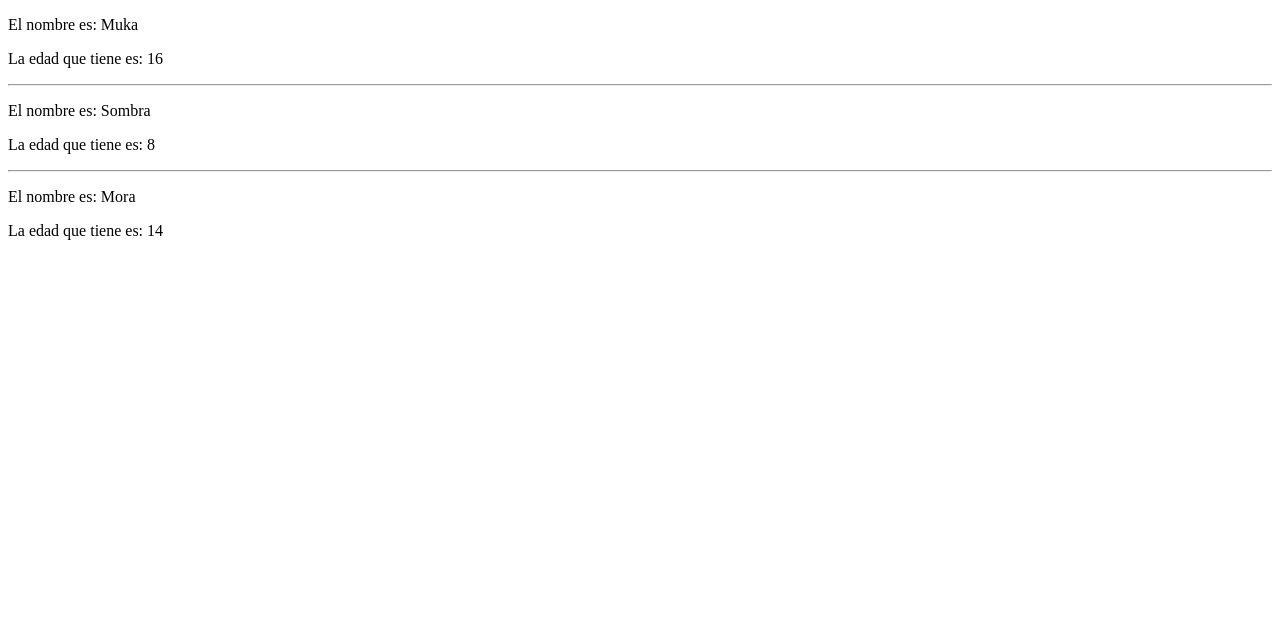
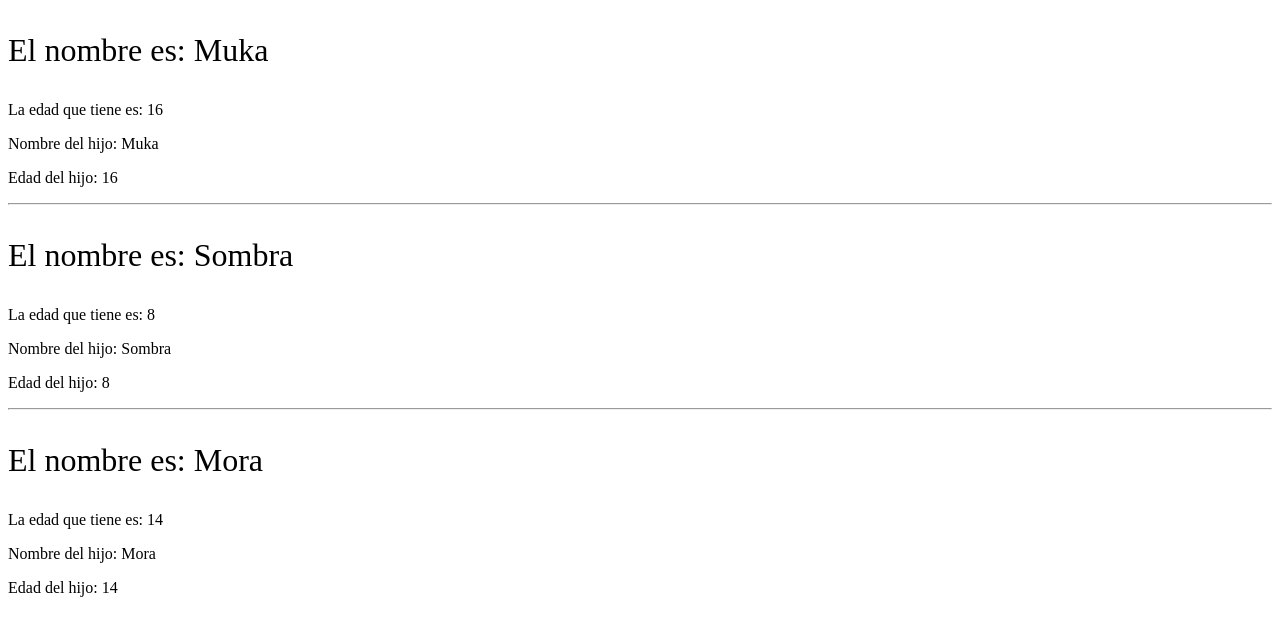
Before and after one commit to LuciaMezquida/curso-vue-firebase, a Vue app in the folder 2-components/: page / in a window 1280 px wide. Shown: the top 636 px of the page. Built offline with nearby package versions, Linux system fonts and the light colour scheme.

Commit message:
Passing props to child components

```diff
--- a/2-components/src/App.vue
+++ b/2-components/src/App.vue
@@ -9,7 +9,7 @@
 </template>
 
 <script>
-import Person from './components/Person'
+import Person from './components/Person';
 
 export default {
   name: 'App',
--- /dev/null
+++ b/2-components/src/components/Child.vue
@@ -0,0 +1,18 @@
+<template>
+  <div>
+    <p>Nombre del hijo: {{name}}</p>
+    <p>Edad del hijo: {{age}}</p>
+  </div>
+</template>
+
+<script>
+
+  export default {
+    name: 'Child',
+    props: ['name', 'age']
+  }
+</script>
+
+<style scoped>
+
+</style>
--- a/2-components/src/components/Person.vue
+++ b/2-components/src/components/Person.vue
@@ -1,17 +1,25 @@
 <template>
   <div>
-    <p>El nombre es: {{name}}</p>
+    <p class="name">El nombre es: {{name}}</p>
     <p>La edad que tiene es: {{age}}</p>
+    <Child v-bind:name="name" :age="age"></Child>
   </div>
 </template>
 
 <script>
+  import Child from './Child';
+
   export default {
     name: 'Person',
-    props: ['name', 'age']
+    props: ['name', 'age'],
+    components: {
+      Child
+    }
   }
 </script>
 
-<style lang="scss" scoped>
-
+<style scoped>
+  .name{
+    font-size: 2rem;
+  }
 </style>
```
